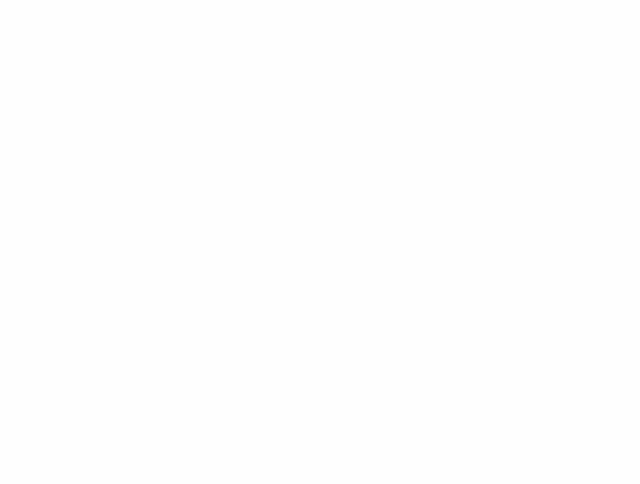
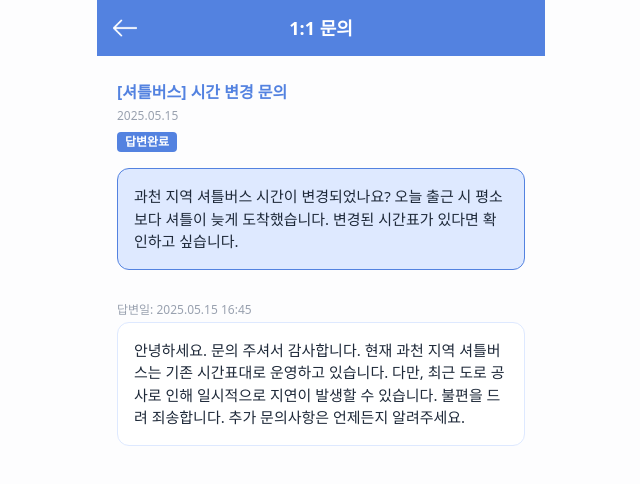
Before and after one commit to Yujin-nKim/fe, a React (Vite) app: page /inquiry/1 in a window 1280 px wide. Before the commit this address had no page. Shown: the top 484 px of the page, without its empty margins (319-959 px from the left). Built offline with nearby package versions, Linux system fonts and the light colour scheme; a web font is replaced by a local one.

Commit message:
feat: 1:1 문의 상세 페이지 추가

```diff
--- a/src/App.tsx
+++ b/src/App.tsx
@@ -7,6 +7,7 @@ import MainPage from './components/MainPage'
 import NoticePage from './components/NoticePage'
 import NoticeDetailPage from './components/NoticeDetailPage'
 import InquiryPage from './components/InquiryPage'
+import InquiryDetailPage from './components/InquiryDetailPage'
 
 function App() {
   return (
@@ -20,6 +21,7 @@ function App() {
           <Route path="/notice" element={<NoticePage />} />
           <Route path="/notice/:id" element={<NoticeDetailPage />} />
           <Route path="/inquiry" element={<InquiryPage />} />
+          <Route path="/inquiry/:id" element={<InquiryDetailPage />} />
         </Routes>
       </div>
     </BrowserRouter>
--- /dev/null
+++ b/src/components/InquiryDetailPage.tsx
@@ -0,0 +1,57 @@
+import { useParams, useNavigate } from "react-router-dom";
+import inquiries from "./inquiriesMock";
+
+const InquiryDetailPage = () => {
+  const { id } = useParams();
+  const navigate = useNavigate();
+  const inquiry = inquiries.find(q => q.id === Number(id));
+
+  if (!inquiry) {
+    return (
+      <div className="max-w-md mx-auto min-h-screen bg-[#fdfdfe] pb-16 flex flex-col">
+        <div className="flex items-center h-14 px-4 bg-[#5382E0] border-b border-[#5382E0]">
+          <button className="absolute left-4" onClick={() => navigate(-1)}>
+            <img src="/back.png" alt="뒤로가기" className="w-6 h-6 invert brightness-0" />
+          </button>
+          <span className="flex-1 text-center text-white font-bold text-lg">1:1 문의</span>
+        </div>
+        <div className="flex-1 flex items-center justify-center text-gray-400">존재하지 않는 문의입니다.</div>
+      </div>
+    );
+  }
+
+  return (
+    <div className="max-w-md mx-auto min-h-screen bg-[#fdfdfe] pb-16">
+      {/* 상단 바 */}
+      <div className="flex items-center h-14 px-4 bg-[#5382E0] border-b border-[#5382E0] relative">
+        <button className="absolute left-4" onClick={() => navigate(-1)}>
+          <img src="/back.png" alt="뒤로가기" className="w-6 h-6 invert brightness-0" />
+        </button>
+        <span className="flex-1 text-center text-white font-bold text-lg">1:1 문의</span>
+      </div>
+
+      {/* 문의 제목 및 시간 */}
+      <div className="px-5 pt-6 pb-2">
+        <div className="text-[#5382E0] font-bold text-base mb-1">{inquiry.title}</div>
+        <div className="text-xs text-gray-400 mb-1">{inquiry.date}</div>
+        <span className="inline-block text-xs bg-[#5382E0] text-white rounded px-2 py-0.5 font-semibold mb-2">{inquiry.status}</span>
+      </div>
+
+      {/* 문의 내용 */}
+      <div className="mx-5 mb-8 bg-[#DEE9FF] border border-[#5382E0] rounded-xl p-4 text-gray-800 text-[15px] whitespace-pre-line">
+        {inquiry.content}
+      </div>
+
+      {/* 답변 날짜 */}
+      {inquiry.answerDate && (
+        <div className="mx-5 text-xs text-gray-400 mb-1">답변일: {inquiry.answerDate}</div>
+      )}
+      {/* 답변 */}
+      <div className="mx-5 mb-2 bg-white border border-[#DEE9FF] rounded-xl p-4 text-gray-800 text-[15px] whitespace-pre-line">
+        {inquiry.answer ? inquiry.answer : '아직 답변이 등록되지 않았습니다.'}
+      </div>
+    </div>
+  );
+};
+
+export default InquiryDetailPage;
```
